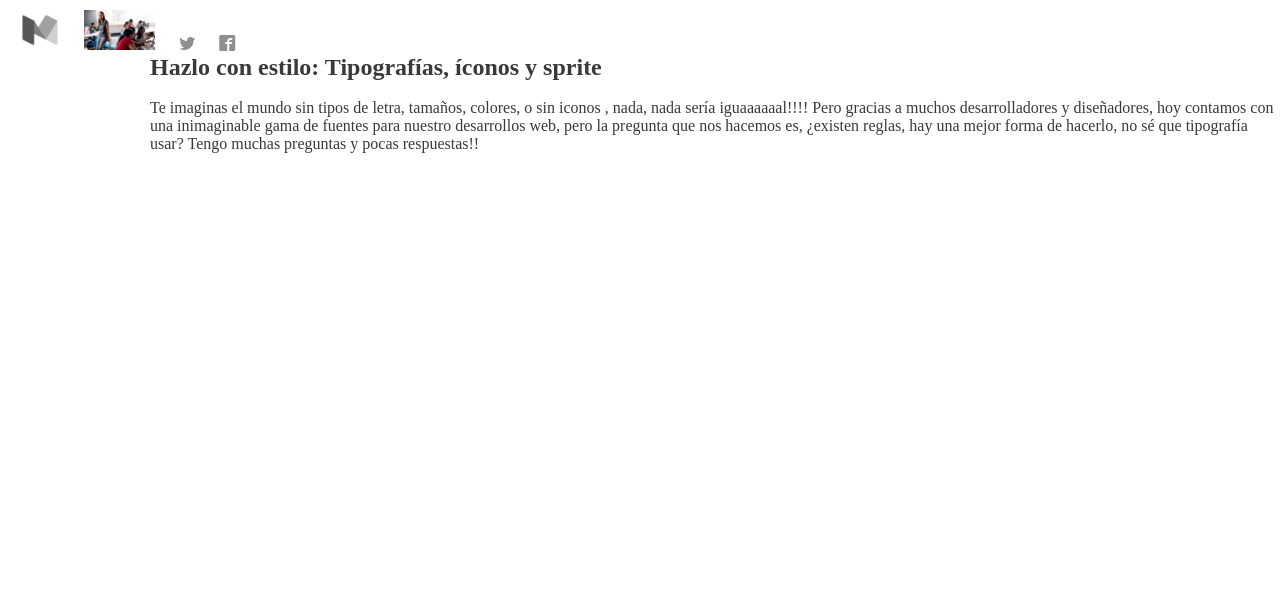
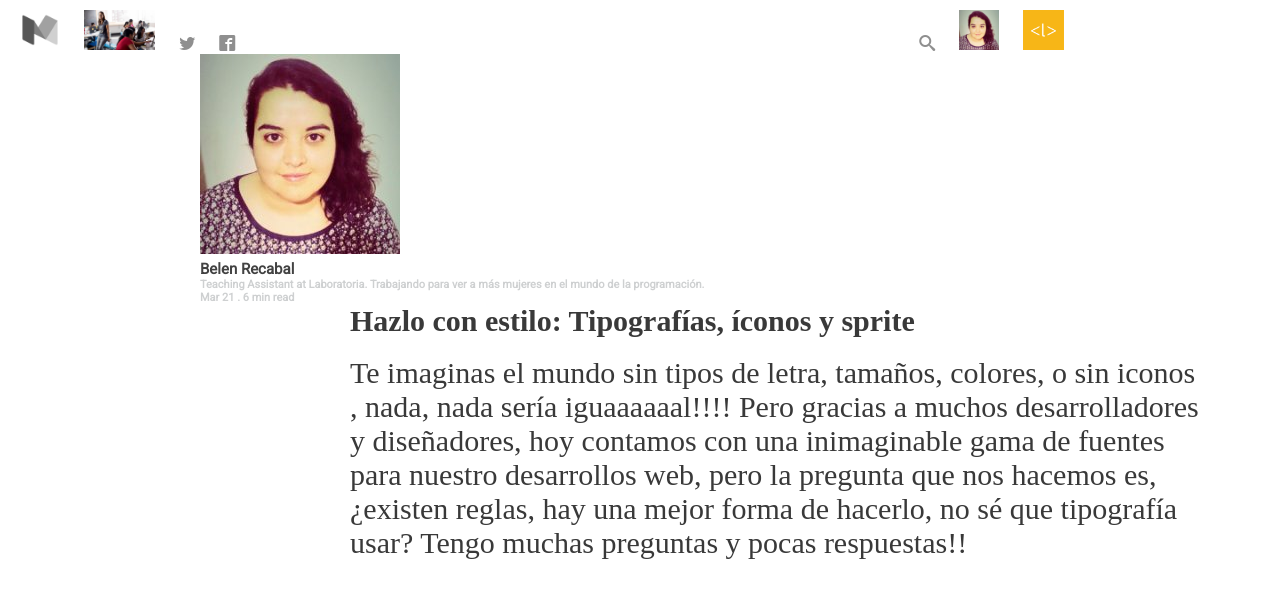
Before and after one commit to unakame/leccion-24-medium, a plain HTML site: page index.html in a window 1280 px wide. Drawn offline with Linux system fonts and the light colour scheme; files whose address does not match are found by name; a web font is replaced by a local one.

Commit message:
changes x2

```diff
--- a/assets/css/main.css
+++ b/assets/css/main.css
@@ -6,12 +6,11 @@
   color: #393939;
   font-family: "Droid Sans";
   margin-left: 150px;
+  font-size: 30px;
 }
 
 #medium{
-
   width: 40px;
-
 }
 
 .image{
@@ -23,3 +22,31 @@
 span{
   margin-left: 20px;
 }
+
+.icon-search{
+  margin-left: 680px;
+}
+
+div{
+  width: 1000px;
+  height: 500px;
+  margin-left: 200px;
+}
+
+header{
+    width: 1200px;
+}
+
+p{
+    font-family: "Roboto";
+}
+
+#description{
+  color: #CED0D1;
+  font-size: 11px;
+}
+
+#name{
+  color: #424242;
+  font-size: 15px;
+}
--- a/index.html
+++ b/index.html
@@ -11,11 +11,20 @@
     <header>
       <img id="medium" class="image" src="img/medium_logo.png" alt="medium">
       <img id="girls" class="image" src="img/base_image.jpg" alt="girls">
-      <span id="icon1" class="icon-twitter"></span>
-      <span id="icon1" class="icon-facebook2"></span>
+      <span class="icon-twitter"></span>
+      <span class="icon-facebook2"></span>
+      <span class="icon-search"></span>
+      <img class="image" src="img/belen.jpg" alt="belen">
+      <img class="image" src="img/logocodeacademy.png" alt="l">
     </header>
-   <h2 class="texto">Hazlo con estilo: Tipografías, íconos y sprite</h2><br>
-   <p class="texto">Te imaginas el mundo sin tipos de letra, tamaños, colores, o sin iconos , nada, nada sería iguaaaaaal!!!! Pero gracias a muchos desarrolladores y diseñadores, hoy contamos con una inimaginable gama de fuentes para nuestro desarrollos web, pero la pregunta que nos hacemos es, ¿existen reglas, hay una mejor forma de hacerlo, no sé que tipografía usar? Tengo muchas preguntas y pocas respuestas!!</p>
+    <div class="">
+      <h2><img src="img/belen.jpg" alt="belen">
+        <p id="name">Belen Recabal</p>
+        <p id="description">Teaching Assistant at Laboratoria. Trabajando para ver a más mujeres en el mundo de la programación.<br> Mar 21 . 6 min read</p>
+      </h2>
+      <h3 class="texto">Hazlo con estilo: Tipografías, íconos y sprite</h3><br>
+      <p class="texto">Te imaginas el mundo sin tipos de letra, tamaños, colores, o sin iconos , nada, nada sería iguaaaaaal!!!! Pero gracias a muchos desarrolladores y diseñadores, hoy contamos con una inimaginable gama de fuentes para nuestro desarrollos web, pero la pregunta que nos hacemos es, ¿existen reglas, hay una mejor forma de hacerlo, no sé que tipografía usar? Tengo muchas preguntas y pocas respuestas!!</p>
+    </div>
     <!--<footer>hajsh
       <img id="logo" src="img/logocodeacademy.png" alt="l">
     </footer>-->
```
Also changed, not shown: img/belen.jpg (added).
